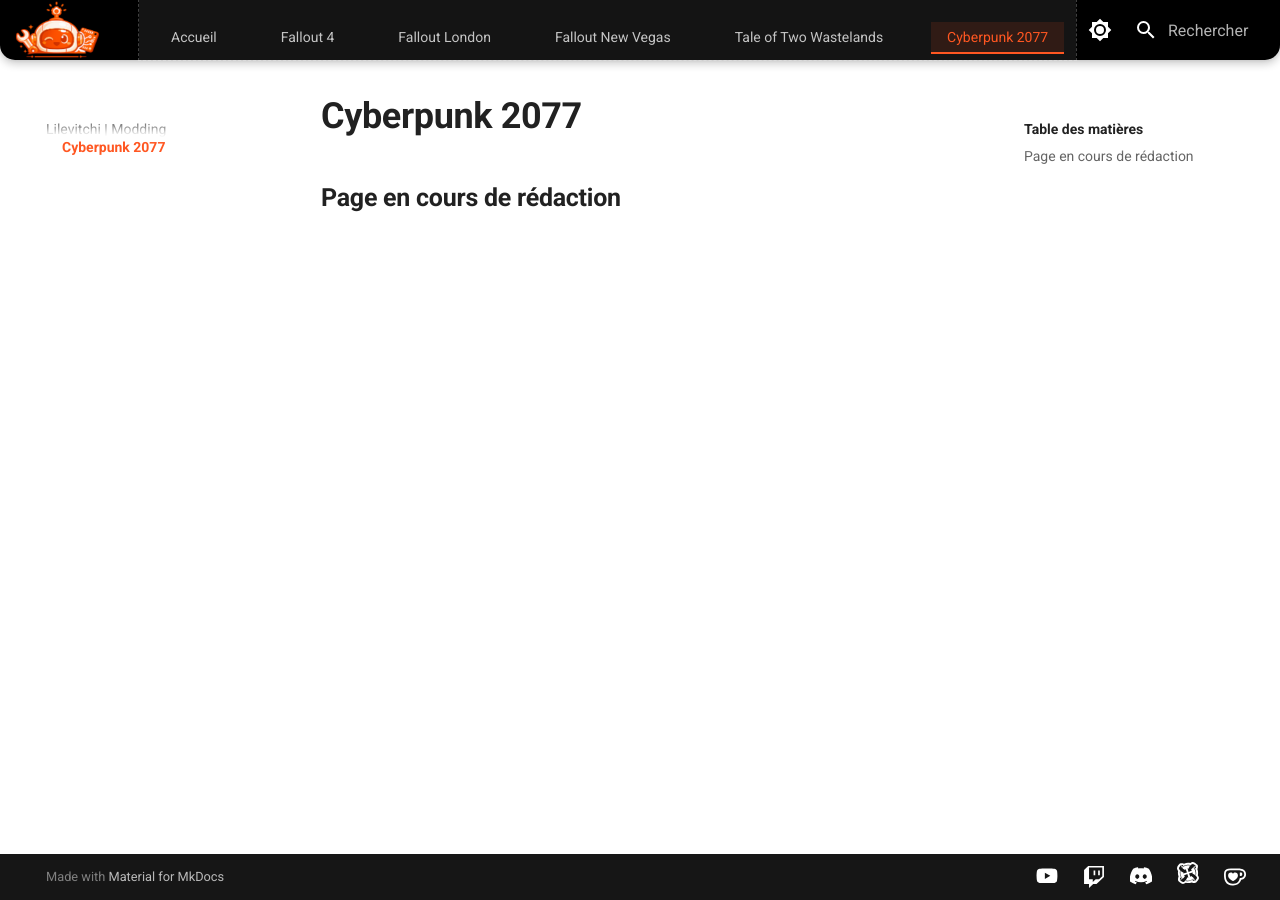
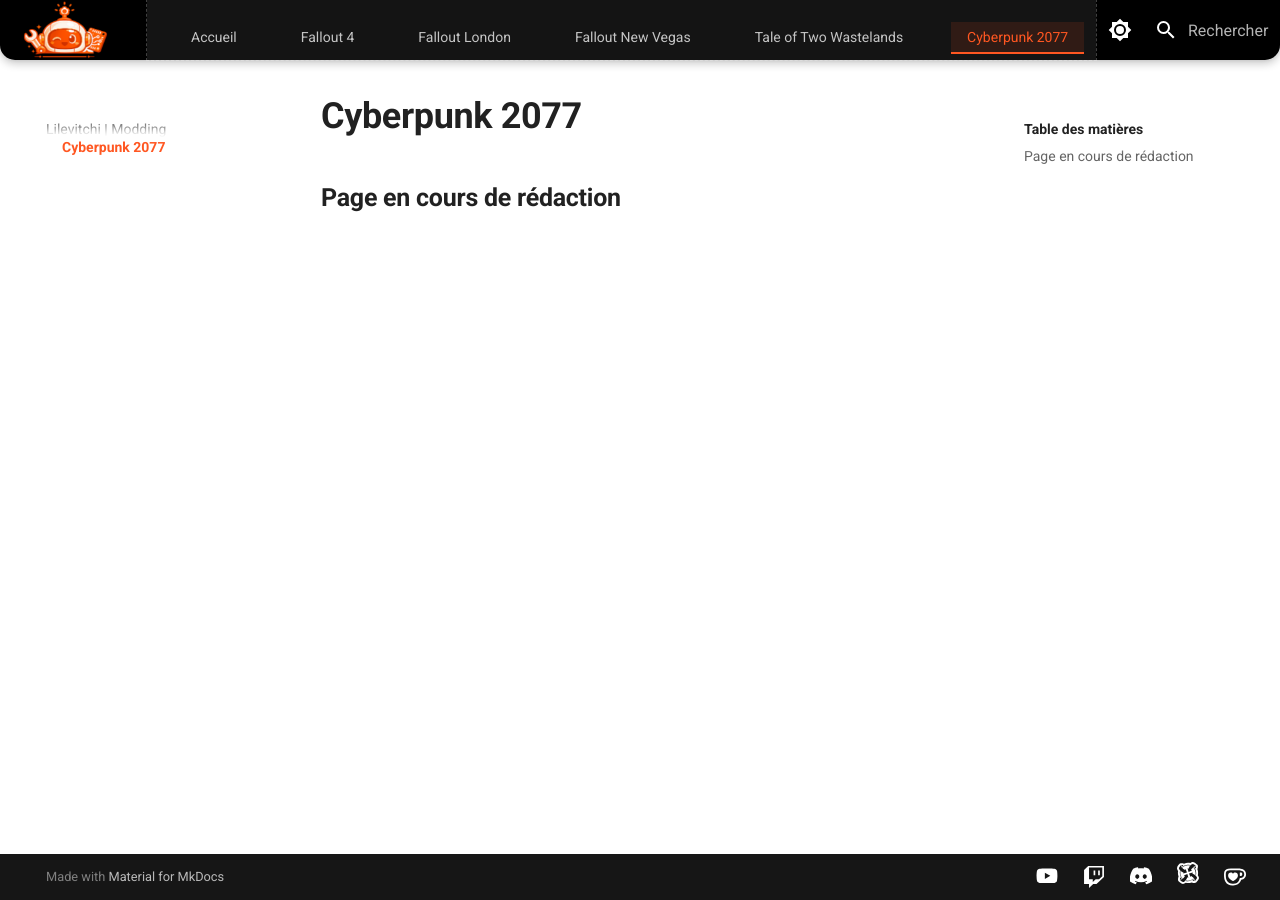
Before and after one commit to Lilevitchi/lilevitchi.github.io, an MkDocs documentation site: the page built from docs/cyberpunk/index.md, in a window 1280 px wide. Built offline with MkDocs 1.6.1 and Material for MkDocs 9.7.7, drawn with Linux system fonts in a browser that asks for light colours.

Commit message:
Update extra.css

```diff
--- a/docs/stylesheets/extra.css
+++ b/docs/stylesheets/extra.css
@@ -94,8 +94,8 @@
   display: flex;
   align-items: center;
   max-width: 100%;
-  /*margin: 0 auto;
-  padding: 12px;*/
+  /*margin: 0 auto;*/
+  padding-left: 12px;
 }
 
 /* Logo */
```
